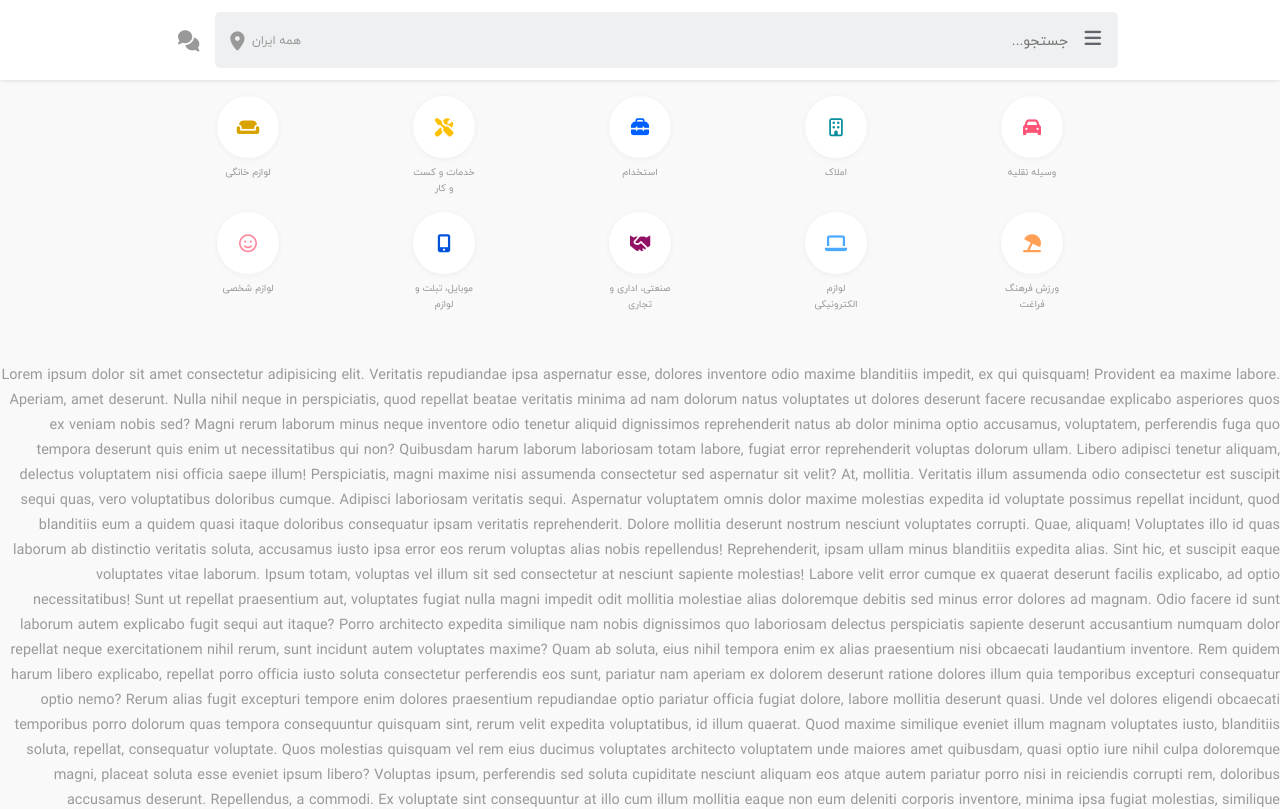
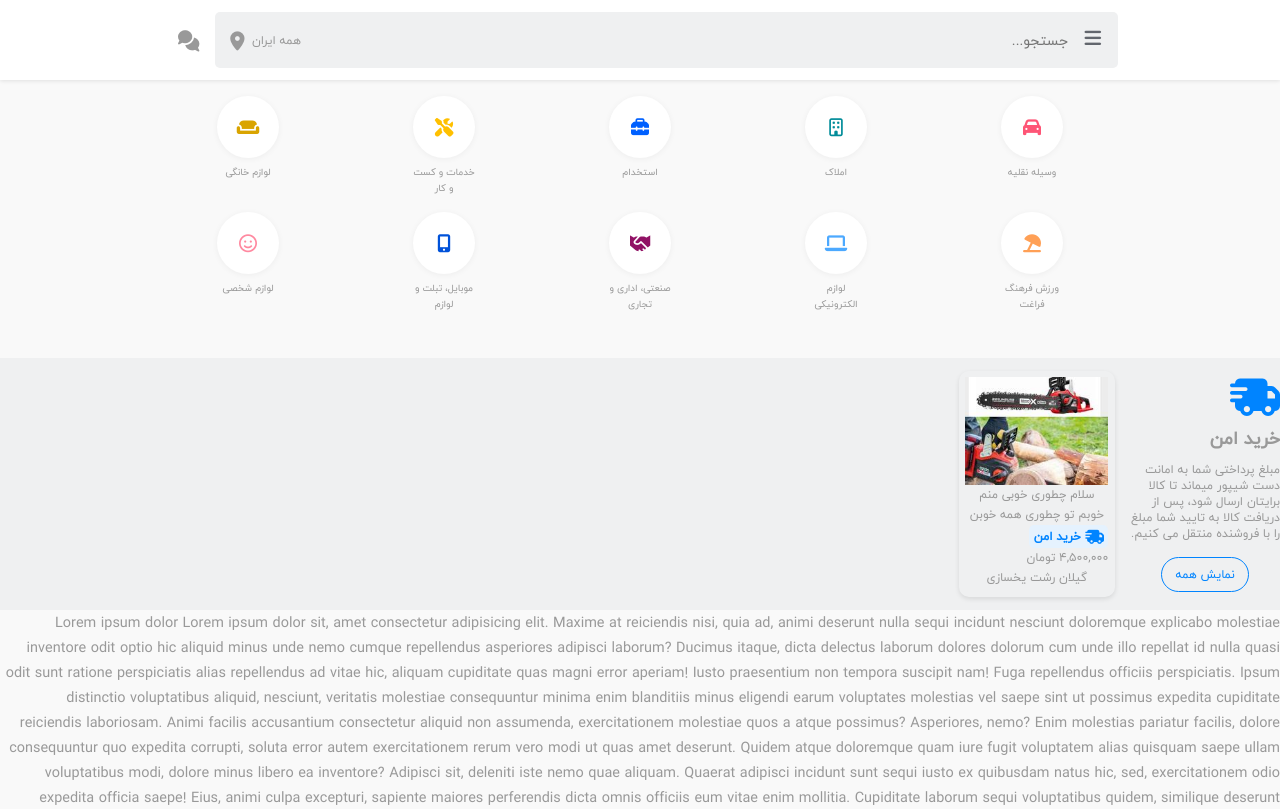
Before and after one commit to alimoniri7/sheypoor, a plain HTML site: page index.html in a window 1280 px wide. Shown: the top 809 px of the page. Drawn offline with Linux system fonts and the light colour scheme.

Commit message:
horzintal ocntainer mostly done

```diff
--- a/index.html
+++ b/index.html
@@ -80,8 +80,51 @@
 
         </ul>
     </section>
-    <main>
-        <section id="category" class="width-100 mt-1">
+    <!-- <section id="category-scroll" class="dis-none">
+        <a href="#">
+            <i class="fa-solid fa-car text-pink"></i>
+            <span>وسیله&nbsp;نقلیه</span>
+        </a>
+        <a href="#">
+            <i class="fa-regular fa-building text-green"></i>
+            <span>املاک</span>
+        </a>
+        <a href="#">
+            <i class="fa-solid fa-toolbox text-blue"></i>
+            <span>استخدام</span>
+        </a>
+        <a href="#">
+            <i class="fa-solid fa-screwdriver-wrench text-orange"></i>
+            <span>خدمات&nbsp;و&nbsp;کسب&nbsp;و&nbsp;کار</span>
+        </a>
+        <a href="#">
+            <i class="fa-solid fa-couch text-gold"></i>
+            <span>لوازم&nbsp;خانگی</span>
+        </a>
+        <a href="#">
+            <i class="fa-solid fa-umbrella-beach text-dark-orange"></i>
+            <span>ورزش&nbsp;فرهنگ&nbsp;فراغت</span>
+        </a>
+        <a href="#">
+            <i class="fa-solid fa-laptop text-light-blue"></i>
+            <span>لوازم&nbsp;الکترونیکی</span>
+        </a>
+        <a href="#">
+            <i class="fa-solid fa-handshake-simple text-purple"></i>
+            <span>صنعتی،&nbsp;اداری&nbsp;و&nbsp;تجاری</span>
+        </a>
+        <a href="#">
+            <i class="fa-solid fa-mobile-screen-button text-dark-blue"></i>
+            <span>موبایل،&nbsp;تبلت&nbsp;و&nbsp;لوازم</span>
+        </a>
+        <a href="#">
+            <i class="fa-regular fa-face-smile text-light-pink"></i>
+            <span>لوازم&nbsp;شخصی</span>
+        </a>
+    </section> -->
+
+    <section id="filters" class="width-100 mt-1">
+        <section id="category" class="width-100 ">
             <div>
                 <a href="#">
                     <i class="fa-solid fa-car text-pink"></i>
@@ -127,87 +170,76 @@
                 </a>
             </div>
         </section>
+    </section>
 
 
+    <!-- <section id="toggle-btn">
+        <button class="selected">
+            همه آگهی ها
+        </button>
+        <button>
+            خرید امن
+        </button>
+    </section> -->
+    <main class="mt-1">
+        <section id="horzintal-container">
+            <div>
+                <i class="fa-solid fa-truck-fast text-blue"></i>
+                <p class="font-size-18 text-bold">خرید امن</p>
+                <p class="font-size-12">مبلغ پرداختی شما به امانت دست شیپور میماند تا کالا برایتان ارسال شود، پس از دریافت کالا به تایید شما مبلغ را با فروشنده منتقل می کنیم.</p>
+                <a href="#" class="blue-button font-size-12">نمایش همه</a>
+            </div>
 
 
+            <button href="#" class="content-box">
+                <img src="images/411489412_e2726fbdc630addd4c89e90cbcf7a2ae.jpg" alt="">
+                <div>
+                    <a href="#">سلام چطوری خوبی منم خوبم تو چطوری همه خوبن</a>
+                    <div>
+                        <i class="fa-solid fa-truck-fast"></i>خرید امن
+                    </div>
+                    <span>۴,۵۰۰,۰۰۰ تومان</span>
+                    <p>گیلان رشت یخسازی</p>
+                </div>
+            </button>
+        </section>
     </main>
 
-    <section id="category-scroll" class="invisible">
-        <a href="#">
-            <i class="fa-solid fa-car text-pink"></i>
-            <span>وسیله&nbsp;نقلیه</span>
-        </a>
-        <a href="#">
-            <i class="fa-regular fa-building text-green"></i>
-            <span>املاک</span>
-        </a>
-        <a href="#">
-            <i class="fa-solid fa-toolbox text-blue"></i>
-            <span>استخدام</span>
-        </a>
-        <a href="#">
-            <i class="fa-solid fa-screwdriver-wrench text-orange"></i>
-            <span>خدمات&nbsp;و&nbsp;کسب&nbsp;و&nbsp;کار</span>
-        </a>
-        <a href="#">
-            <i class="fa-solid fa-couch text-gold"></i>
-            <span>لوازم&nbsp;خانگی</span>
-        </a>
-        <a href="#">
-            <i class="fa-solid fa-umbrella-beach text-dark-orange"></i>
-            <span>ورزش&nbsp;فرهنگ&nbsp;فراغت</span>
-        </a>
-        <a href="#">
-            <i class="fa-solid fa-laptop text-light-blue"></i>
-            <span>لوازم&nbsp;الکترونیکی</span>
-        </a>
-        <a href="#">
-            <i class="fa-solid fa-handshake-simple text-purple"></i>
-            <span>صنعتی،&nbsp;اداری&nbsp;و&nbsp;تجاری</span>
-        </a>
-        <a href="#">
-            <i class="fa-solid fa-mobile-screen-button text-dark-blue"></i>
-            <span>موبایل،&nbsp;تبلت&nbsp;و&nbsp;لوازم</span>
-        </a>
-        <a href="#">
-            <i class="fa-regular fa-face-smile text-light-pink"></i>
-            <span>لوازم&nbsp;شخصی</span>
-        </a>
-    </section>
 
-    <p>Lorem ipsum dolor sit amet consectetur adipisicing elit. Veritatis repudiandae ipsa aspernatur esse, dolores inventore odio maxime blanditiis impedit, ex qui quisquam! Provident ea maxime labore. Aperiam, amet deserunt. Nulla nihil neque in perspiciatis,
-        quod repellat beatae veritatis minima ad nam dolorum natus voluptates ut dolores deserunt facere recusandae explicabo asperiores quos ex veniam nobis sed? Magni rerum laborum minus neque inventore odio tenetur aliquid dignissimos reprehenderit
-        natus ab dolor minima optio accusamus, voluptatem, perferendis fuga quo tempora deserunt quis enim ut necessitatibus qui non? Quibusdam harum laborum laboriosam totam labore, fugiat error reprehenderit voluptas dolorum ullam. Libero adipisci tenetur
-        aliquam, delectus voluptatem nisi officia saepe illum! Perspiciatis, magni maxime nisi assumenda consectetur sed aspernatur sit velit? At, mollitia. Veritatis illum assumenda odio consectetur est suscipit sequi quas, vero voluptatibus doloribus
-        cumque. Adipisci laboriosam veritatis sequi. Aspernatur voluptatem omnis dolor maxime molestias expedita id voluptate possimus repellat incidunt, quod blanditiis eum a quidem quasi itaque doloribus consequatur ipsam veritatis reprehenderit. Dolore
-        mollitia deserunt nostrum nesciunt voluptates corrupti. Quae, aliquam! Voluptates illo id quas laborum ab distinctio veritatis soluta, accusamus iusto ipsa error eos rerum voluptas alias nobis repellendus! Reprehenderit, ipsam ullam minus blanditiis
-        expedita alias. Sint hic, et suscipit eaque voluptates vitae laborum. Ipsum totam, voluptas vel illum sit sed consectetur at nesciunt sapiente molestias! Labore velit error cumque ex quaerat deserunt facilis explicabo, ad optio necessitatibus!
-        Sunt ut repellat praesentium aut, voluptates fugiat nulla magni impedit odit mollitia molestiae alias doloremque debitis sed minus error dolores ad magnam. Odio facere id sunt laborum autem explicabo fugit sequi aut itaque? Porro architecto expedita
-        similique nam nobis dignissimos quo laboriosam delectus perspiciatis sapiente deserunt accusantium numquam dolor repellat neque exercitationem nihil rerum, sunt incidunt autem voluptates maxime? Quam ab soluta, eius nihil tempora enim ex alias
-        praesentium nisi obcaecati laudantium inventore. Rem quidem harum libero explicabo, repellat porro officia iusto soluta consectetur perferendis eos sunt, pariatur nam aperiam ex dolorem deserunt ratione dolores illum quia temporibus excepturi
-        consequatur optio nemo? Rerum alias fugit excepturi tempore enim dolores praesentium repudiandae optio pariatur officia fugiat dolore, labore mollitia deserunt quasi. Unde vel dolores eligendi obcaecati temporibus porro dolorum quas tempora consequuntur
-        quisquam sint, rerum velit expedita voluptatibus, id illum quaerat. Quod maxime similique eveniet illum magnam voluptates iusto, blanditiis soluta, repellat, consequatur voluptate. Quos molestias quisquam vel rem eius ducimus voluptates architecto
-        voluptatem unde maiores amet quibusdam, quasi optio iure nihil culpa doloremque magni, placeat soluta esse eveniet ipsum libero? Voluptas ipsum, perferendis sed soluta cupiditate nesciunt aliquam eos atque autem pariatur porro nisi in reiciendis
-        corrupti rem, doloribus accusamus deserunt. Repellendus, a commodi. Ex voluptate sint consequuntur at illo cum illum mollitia eaque non eum deleniti corporis inventore, minima ipsa fugiat molestias, similique obcaecati, tenetur officia. Numquam
-        ipsam neque dolorum accusamus atque ab quod quisquam, porro, distinctio quibusdam earum illo nemo labore ratione quasi itaque exercitationem ad dolore. Accusamus pariatur voluptates amet laboriosam quam esse blanditiis cumque ullam cum eveniet
-        totam laudantium perspiciatis, assumenda reprehenderit aut facilis, repellendus iste iusto maxime mollitia architecto aspernatur illo ab. Possimus voluptate fuga nisi, corporis magni temporibus mollitia praesentium esse optio impedit numquam voluptatem
-        soluta necessitatibus, beatae rerum dolores quis commodi, placeat quod. Necessitatibus, nam quia maiores ipsam totam hic porro corporis rem adipisci ducimus commodi mollitia excepturi laboriosam assumenda exercitationem aliquid velit facilis voluptatem
-        harum recusandae libero eligendi at nobis quam. Tenetur laborum dolore dolores dolor alias architecto, autem ea excepturi, nam accusamus odit. Reiciendis consequuntur inventore minus dolorum ullam maiores voluptatem minima a dignissimos doloribus
-        consequatur neque at nobis enim, pariatur, placeat id exercitationem cumque officia sint fugiat obcaecati praesentium molestiae corrupti. Asperiores reprehenderit nobis excepturi quos illum, praesentium architecto, nesciunt autem consectetur fuga
-        velit maxime et quis! Dolores molestias optio temporibus at! Sed quaerat, quod aliquam architecto minus inventore. Facilis officia porro libero vitae architecto non debitis deleniti accusantium voluptates saepe omnis magni deserunt a, maiores
-        laudantium, qui molestias. Maiores commodi architecto ipsum quisquam iste sequi magnam quae praesentium velit! Vitae, numquam rerum qui magnam magni, dolorem impedit optio et at expedita officia, laudantium a soluta accusantium blanditiis in quia
-        facere quaerat facilis aspernatur cumque aliquid. Exercitationem beatae sapiente magnam mollitia, amet officiis provident porro eveniet debitis in dolores placeat ab numquam aliquid nulla quibusdam ex minus magni praesentium ut quas quisquam id
-        nisi adipisci! Eum beatae accusantium quasi eveniet facilis ut, voluptate ab nihil sunt consequatur, nisi dolor itaque eaque inventore possimus minima deleniti doloribus? Aliquid facere amet iusto cum veritatis ipsum enim. Molestias ex modi deserunt
-        accusantium saepe rerum ab ea vero voluptatem? Reprehenderit dignissimos alias saepe nihil animi reiciendis quae nesciunt, sapiente, ipsum voluptas explicabo! Vero impedit doloribus sed saepe pariatur totam rerum recusandae iure ducimus, facilis
-        nemo illo suscipit dolor minima. Laborum aliquam consequatur omnis facilis quasi blanditiis optio distinctio corporis quo aperiam quae, sint eligendi! Ducimus libero sapiente, iusto magni dolores molestiae quis in quam sed saepe sunt ad modi sit
-        perspiciatis eius. Maiores, cupiditate facilis. Et, consequuntur. Quam illo, assumenda similique voluptatem quis quos consequuntur. Maiores, porro alias autem ad ex vitae veritatis impedit libero voluptatum harum. Deserunt architecto sit doloribus
-        dolor alias laboriosam tenetur placeat ducimus? Magnam, delectus! Quis, voluptatum dolorum suscipit facere ipsum sed rem eum laudantium, harum possimus praesentium expedita totam explicabo, animi quia nemo facilis modi optio eius magnam perferendis
-        similique quo! Corporis quis eveniet debitis, obcaecati velit vitae dolorem aliquid nobis quisquam, laborum dicta iure, nam fugit et. Officia velit sit alias praesentium vel, itaque saepe facilis vero consequatur doloribus impedit, fugiat labore
-        nobis voluptates ex perspiciatis hic quisquam deleniti harum nihil cupiditate. Commodi maxime laudantium veniam harum, incidunt, quam nesciunt fugiat consequuntur magni, ipsam hic iure repellat amet minima quo architecto consectetur in. Numquam
-        quos, qui amet ipsum tenetur sint odio deserunt eligendi saepe, voluptatum maxime voluptate nulla nemo rerum sequi distinctio omnis perspiciatis repellat vitae. Aspernatur molestias, officia maxime reiciendis doloribus laborum temporibus veritatis
-        nostrum quod odio quidem ratione cumque non? Et aperiam eum odio a! Deleniti, pariatur eum. Id repellat nostrum nam impedit distinctio aspernatur perferendis, laboriosam quas sint.</p>
-
+    <p>Lorem ipsum dolor Lorem ipsum dolor sit, amet consectetur adipisicing elit. Maxime at reiciendis nisi, quia ad, animi deserunt nulla sequi incidunt nesciunt doloremque explicabo molestiae inventore odit optio hic aliquid minus unde nemo cumque repellendus
+        asperiores adipisci laborum? Ducimus itaque, dicta delectus laborum dolores dolorum cum unde illo repellat id nulla quasi odit sunt ratione perspiciatis alias repellendus ad vitae hic, aliquam cupiditate quas magni error aperiam! Iusto praesentium
+        non tempora suscipit nam! Fuga repellendus officiis perspiciatis. Ipsum distinctio voluptatibus aliquid, nesciunt, veritatis molestiae consequuntur minima enim blanditiis minus eligendi earum voluptates molestias vel saepe sint ut possimus expedita
+        cupiditate reiciendis laboriosam. Animi facilis accusantium consectetur aliquid non assumenda, exercitationem molestiae quos a atque possimus? Asperiores, nemo? Enim molestias pariatur facilis, dolore consequuntur quo expedita corrupti, soluta
+        error autem exercitationem rerum vero modi ut quas amet deserunt. Quidem atque doloremque quam iure fugit voluptatem alias quisquam saepe ullam voluptatibus modi, dolore minus libero ea inventore? Adipisci sit, deleniti iste nemo quae aliquam.
+        Quaerat adipisci incidunt sunt sequi iusto ex quibusdam natus hic, sed, exercitationem odio expedita officia saepe! Eius, animi culpa excepturi, sapiente maiores perferendis dicta omnis officiis eum vitae enim mollitia. Cupiditate laborum sequi
+        voluptatibus quidem, similique deserunt explicabo dolore omnis non earum autem possimus eaque ea totam eum maiores provident voluptas eveniet sed ratione facere vel esse fugiat. Voluptatibus, modi quidem ipsum odit molestias fugit ea mollitia
+        vero eveniet quisquam aperiam a rerum fuga non ipsa quasi cum, quibusdam id ex dignissimos tenetur nihil. Eligendi architecto repudiandae eius sit fugit nulla ipsam ea dignissimos at reiciendis voluptates iste velit dolorem a, sint voluptatem
+        voluptate adipisci mollitia dolor dolorum consectetur amet odit id nobis. Mollitia ut neque pariatur consequuntur ipsa repudiandae voluptas quod, sunt ex nam magnam eveniet excepturi error ipsum quaerat harum nulla distinctio in fugiat minus nesciunt
+        eum reiciendis quidem iste! Pariatur, repellendus. Accusantium ducimus iure, natus voluptate provident dolorum ad consequuntur. Unde, quo commodi sequi molestiae nam illo officia alias voluptates cupiditate repellendus atque aperiam et ratione
+        possimus inventore accusantium aliquam sit non provident totam quia! Aperiam facere, quaerat quo corporis dolore corrupti, earum consectetur at hic quae, minus adipisci ducimus assumenda! Excepturi sed, libero sapiente voluptate vel voluptatibus
+        assumenda numquam soluta necessitatibus, sequi cupiditate officia. Accusantium magnam doloremque animi reprehenderit architecto natus nesciunt consequatur, odit provident id quo impedit inventore repellat doloribus ipsa rerum, velit recusandae
+        atque soluta. Aperiam quia excepturi ipsam perspiciatis accusamus laborum ducimus impedit. Similique cumque facere ut unde, mollitia fuga, quidem omnis voluptates dolores hic voluptate quas quaerat ratione non sunt vero reprehenderit exercitationem
+        enim quasi porro nesciunt quo accusantium maiores? Quod nemo illo saepe voluptates dolorum harum tenetur temporibus molestiae? Incidunt suscipit, voluptas dolor in eum nisi numquam recusandae reprehenderit error vitae quos aspernatur repudiandae
+        voluptate veniam quo ipsa aperiam, adipisci, impedit corporis placeat quasi tempora animi fugit. Aliquid doloremque totam soluta earum! Aliquam excepturi consectetur, dolorum et laboriosam cum impedit qui quia minus non facilis. Sunt sequi quod
+        nihil atque nobis impedit delectus voluptatum quo minima excepturi quibusdam incidunt numquam beatae, voluptates quam, molestiae pariatur voluptatem optio quidem suscipit. Facere repudiandae aut veritatis, modi maxime atque minus aperiam corporis?
+        Omnis maxime quasi sequi iure voluptas deleniti debitis pariatur eligendi ab quod eius, doloremque optio. Alias quod sit reprehenderit maiores, quibusdam odit soluta beatae distinctio consequuntur! Modi deserunt aspernatur eum molestiae necessitatibus
+        vel maiores labore omnis optio sequi quos dolores odit magnam impedit nobis, soluta quo repudiandae deleniti. Ab consequuntur, dicta beatae cum nisi voluptates at, doloremque ipsa necessitatibus ea sed dolorem fugiat architecto non alias, praesentium
+        animi quod repellat itaque temporibus tenetur esse neque porro. Magni itaque, explicabo numquam debitis harum dolor autem voluptate illum dolorum officiis optio similique ab vero nemo. Animi modi iste id, tempore iusto nemo maxime eius totam minima
+        at et eligendi deserunt, impedit fuga. Fugit non maxime excepturi doloremque totam incidunt, aspernatur eius error cumque ab dolor laborum voluptate, in modi ut, ullam tenetur temporibus reiciendis iste maiores fuga. Repellendus dolorum dolore
+        nobis repudiandae placeat asperiores quae voluptates enim earum tempora omnis culpa neque ex praesentium id nesciunt est, corrupti debitis voluptatem. Fugiat, deserunt non id hic quaerat corporis itaque eligendi quam aperiam, repudiandae modi
+        ipsam obcaecati expedita voluptatibus corrupti. Ipsum optio provident delectus quia aspernatur architecto vero consequatur vitae libero aut. Repudiandae rem iste aut perspiciatis explicabo reprehenderit exercitationem at, maiores corrupti nostrum
+        officiis inventore quidem eius autem ducimus, facere iure hic dolore ex possimus eligendi! Nihil rerum amet optio? Repellat cum temporibus ad cupiditate est enim assumenda nihil impedit nobis animi, inventore asperiores voluptatibus suscipit similique
+        et illo numquam perferendis ut omnis eveniet architecto maxime velit. Fugit officia quam, animi perspiciatis blanditiis et reprehenderit magni ea fugiat nihil repellendus explicabo minima quaerat quisquam nobis sint ab eligendi nostrum corporis
+        consequuntur? Assumenda ratione, quaerat praesentium ut mollitia cupiditate alias delectus dolores quam impedit eius sed tempore iure maiores sapiente culpa at optio ea dignissimos facere error nostrum! Quasi illum nemo, dolorum culpa quisquam,
+        suscipit repellendus recusandae fugiat hic aspernatur, sed enim labore qui natus doloribus corporis rerum provident. Doloribus neque veniam ratione alias omnis dignissimos aperiam id officia, minus tenetur molestiae, quam natus architecto dolor
+        eos doloremque eveniet sit dolore. Fugit repellat voluptatum placeat, veritatis odio rem cumque odit quod earum incidunt, similique nostrum commodi asperiores? Velit nesciunt non laborum eum repellendus similique minima assumenda quis, reprehenderit
+        error eligendi, ullam quae recusandae asperiores eos, aperiam voluptatem fugiat saepe. Incidunt molestias voluptas reprehenderit esse laudantium eos nemo dolores quas veritatis nostrum facilis repellat laborum omnis animi sunt, maiores, fuga perspiciatis
+        facere consectetur enim rem sint suscipit accusamus. Ad ratione neque repellendus! Reprehenderit facere assumenda veniam excepturi ipsum blanditiis voluptate possimus neque atque numquam. Doloribus ipsum laboriosam amet quidem corrupti perferendis
+        repellendus ad, id suscipit cumque eum incidunt saepe! Earum quaerat placeat dignissimos in quod animi dolor. Quis fuga mollitia amet eum, doloremque aliquam doloribus perferendis vitae! Repellat ullam mollitia id aut earum quaerat rerum maiores
+        praesentium incidunt similique suscipit ex veniam dicta neque qui itaque consequuntur vel animi repudiandae, at illum optio ipsum voluptates! Quaerat, accusantium! sit amet consectetur adipisicing elit. Earum officiis maxime eius repellat ducimus,
+        natus ea animi quidem. Libero, alias quos. At provident blanditiis commodi quibusdam est alias, temporibus amet impedit dicta totam quo, beatae sequi facere non mollitia perferendis tempore necessitatibus aspernatur voluptas nisi inventore autem
+        sapiente sunt reprehenderit. Inventore dolor dolorum repellendus laudantium iusto id amet, voluptatum assumenda asperiores quidem consequatur repudiandae possimus at vitae quo mollitia perferendis aspernatur, voluptatem quibusdam non. Nulla harum
+        quasi facere, cumque sunt non nisi iste repudiandae inventore, ex maxime quas enim dolorum iusto ea est odit blanditiis quisquam illo. Totam, nemo recusandae!</p>
 
 
     <script src="js/app.js"></script>
--- a/styles/mobile-first.css
+++ b/styles/mobile-first.css
@@ -18,6 +18,10 @@
     text-indent: 0;
     box-sizing: border-box;
     transition: all 0.1s;
+}
+
+button {
+    cursor: pointer;
 }
 
 .text-dark {
@@ -78,6 +82,10 @@
 
 .font-size-19 {
     font-size: 19px;
+}
+
+.font-size-18 {
+    font-size: 18px;
 }
 
 .bg-white {
@@ -178,7 +186,7 @@ header {
 }
 
 #mobile-menu {
-    position: absolute;
+    position: fixed;
     top: 0;
     left: 0;
     width: 100vw;
@@ -186,6 +194,7 @@ header {
     overflow-y: scroll;
     background-color: #fff;
     padding-bottom: 100px;
+    z-index: 2;
 }
 
 #mobile-menu * {
@@ -220,7 +229,7 @@ header {
 .blue-button {
     border: 1px solid #0084FF;
     border-radius: 100px;
-    padding: 6px 12.8px;
+    padding: 6px 13px;
     color: #0084FF !important;
 }
 
@@ -235,12 +244,10 @@ header {
 
 /* category section /---------------------------------------------------------- */
 
-main {
-    width: 100%;
+#category {
     max-width: 980px;
-    display: flex;
-    flex-direction: column;
     margin: 0 auto;
+    margin-bottom: 3rem;
 }
 
 #category a {
@@ -274,9 +281,8 @@ main {
 }
 
 #category-scroll {
-    display: flex;
-    width: 100vw;
-    overflow-x: scroll;
+    width: 100%;
+    overflow-x: auto;
     height: 50px;
     background-color: #fff;
     padding: 0 .3rem;
@@ -285,8 +291,33 @@ main {
     position: sticky;
     top: 79.5px;
     left: 0;
-    transition: opacity .3s ease-in-out;
+    transition: all 3s ease-in-out;
 }
+
+#category-scroll::-webkit-scrollbar {
+    height: 10px;
+    visibility: hidden;
+}
+
+#category-scroll::-webkit-scrollbar:hover,
+#category-scroll::-webkit-scrollbar-thumb:hover {
+    visibility: visible;
+}
+
+#category-scroll::-webkit-scrollbar-thumb {
+    background-color: #9a9b9e;
+    height: 10px;
+    border-radius: 100px;
+    visibility: hidden;
+}
+
+
+/* #category-scroll::-webkit-scrollbar {}
+
+#category-scroll::-webkit-scrollbar-thumb {
+    height: 5px;
+    background-color: #0052d9;
+} */
 
 #category-scroll a {
     margin-top: .3rem;
@@ -306,3 +337,124 @@ main {
 #category-scroll a i {
     font-size: 16px;
 }
+
+
+/* toggle buttons /---------------------------------------------- */
+
+#toggle-btn {
+    width: 97%;
+    height: 50px;
+    position: sticky;
+    top: 140px;
+    left: 0;
+    border-radius: 10px;
+    background-color: #fff;
+    box-shadow: 0 3px 7px 0 rgb(0 0 0 / 10%);
+    display: flex;
+    margin: 0 auto;
+}
+
+#toggle-btn button {
+    width: 50%;
+    height: 100%;
+    display: flex;
+    align-items: center;
+    justify-content: center;
+    border-radius: inherit;
+    font-size: 13px;
+}
+
+.selected {
+    background-color: #E5F2FE;
+    color: #03ACED;
+}
+
+
+/* horzintal container /------------------------------ */
+
+#horzintal-container {
+    width: 100%;
+    overflow-x: auto;
+    height: 251.5px;
+    display: flex;
+    background-color: #EFF0F1;
+    gap: 1rem;
+    padding: 12.8px 0;
+    align-items: flex-start;
+}
+
+#horzintal-container>div:first-child {
+    height: 100%;
+    width: 150px;
+    display: flex;
+    justify-content: space-between;
+    flex-direction: column;
+    padding: 5px 0;
+    align-items: flex-start;
+}
+
+#horzintal-container>div:first-child i {
+    font-size: 40px;
+}
+
+#horzintal-container>div:first-child p {
+    line-height: 16px;
+}
+
+#horzintal-container>div:first-child a {
+    margin: 0 auto;
+}
+
+
+/* ---------------------------------------------------------- */
+
+.content-box {
+    display: flex;
+    width: 156px;
+    height: 100%;
+    flex-direction: column;
+    padding: 6.4px;
+    border-radius: 10px;
+    box-shadow: 0 2px 5px 0 rgb(0 0 0 / 10%);
+}
+
+.content-box * {
+    font-size: 12px;
+    line-height: 20px;
+}
+
+.content-box>div {
+    display: flex;
+    align-items: flex-start;
+    flex-direction: column;
+    width: 100%;
+}
+
+.fa-truck-fast {
+    color: #0084FF !important;
+}
+
+.content-box>div div {
+    display: flex;
+    align-items: center;
+    padding: .1rem .3rem;
+    background-color: #e5f2fe;
+    color: #0084FF;
+    font-weight: 700;
+    gap: .3rem;
+    border-radius: 5px;
+}
+
+.content-box>div div i {
+    font-size: 15px;
+}
+
+.content-box>div p {
+    overflow: hidden;
+    width: 100%;
+    height: 16.8px;
+}
+
+.content-box img {
+    width: 100%;
+}
```
Also changed, not shown: js/app.js (+23 -6 lines), images/411489412_e2726fbdc630addd4c89e90cbcf7a2ae.jpg (added), images/Image.jpg (added).
